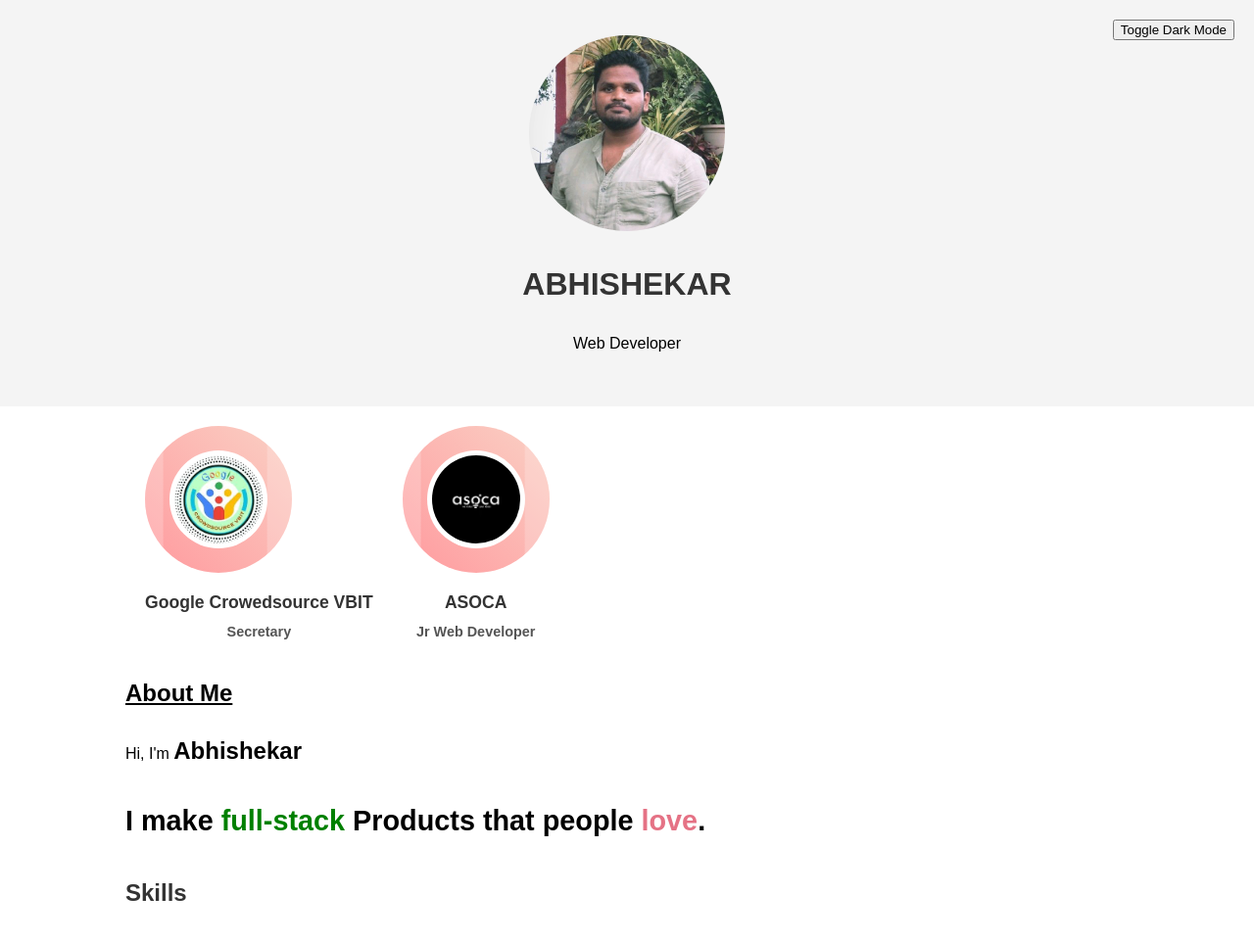
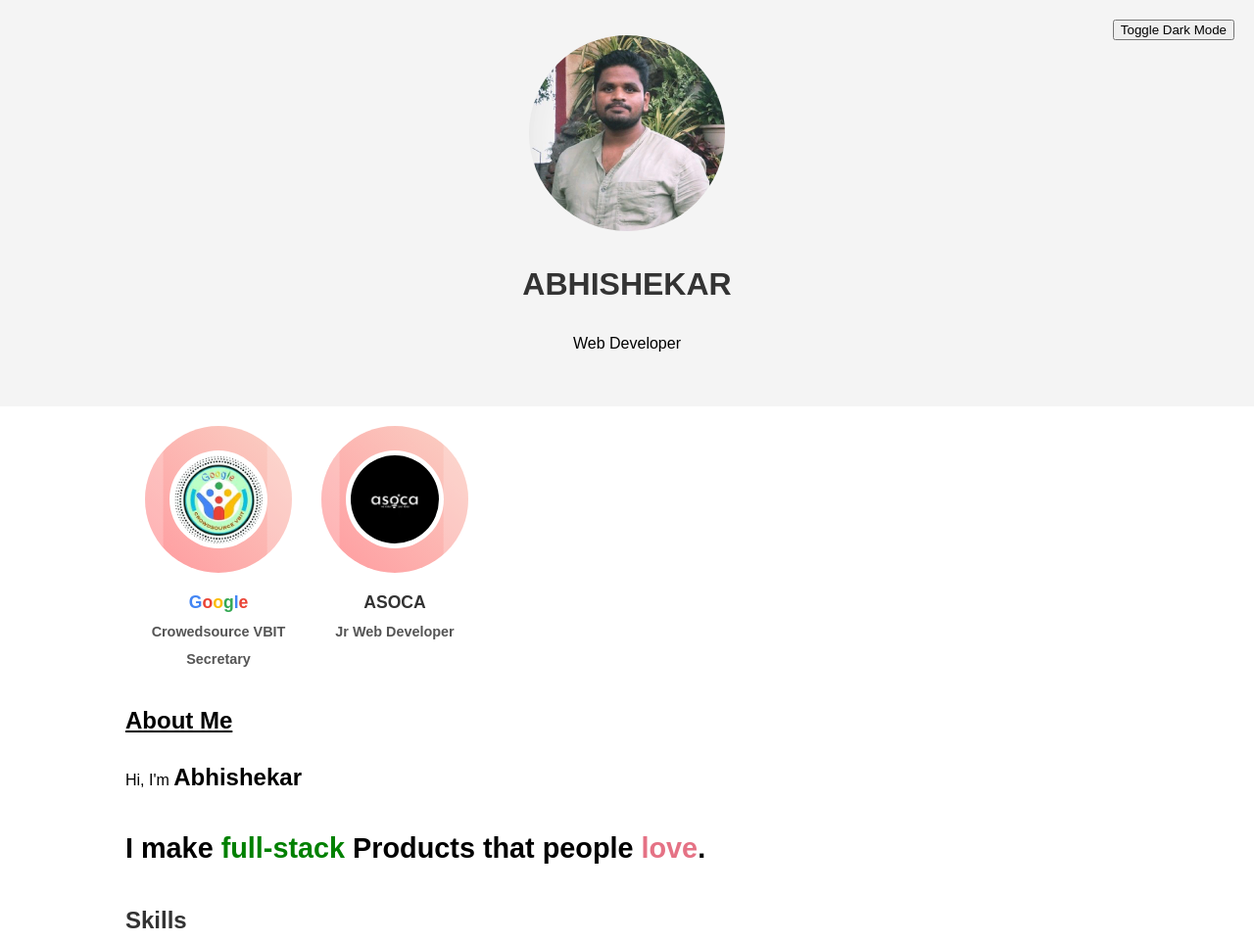
Before and after one commit to theabhishekar/FutureIntern_WD_02, a plain HTML site: page index.html in a window 1280 px wide. Shown: the top 962 px of the page at 98% size. Drawn offline with Linux system fonts and the light colour scheme; a web font is replaced by a local one.

Commit message:
Update index.html
The Google Text has been changed to the logo colors specifically and Font also been modified as (Product Sans )

```diff
--- a/index.html
+++ b/index.html
@@ -5,6 +5,10 @@
     <meta name="viewport" content="width=device-width, initial-scale=1.0">
     <title>My Personal Portfolio</title>
     <style>
+        @font-face {
+            font-family: 'Product Sans';
+            src: url('path/to/ProductSans-Regular.ttf') format('truetype'); /* Update the path */
+        }
         body {
             font-family: Arial, sans-serif;
             line-height: 1.6;
@@ -119,6 +123,20 @@
             background: #1e1e1e;
         }
         /* Add more dark mode styles as needed for other elements */
+
+        .google-logo {
+            display: inline-block;
+            font-weight: bold;
+            font-size: 1.1rem; /* Adjust size as needed */
+            font-family: 'Product Sans', sans-serif; /* Use Product Sans for Google text */
+        }
+
+        .google-logo:nth-child(1) { color: #4285F4; } /* Blue */
+        .google-logo:nth-child(2) { color: #EA4335; } /* Red */
+        .google-logo:nth-child(3) { color: #FBBC05; } /* Yellow */
+        .google-logo:nth-child(4) { color: #34A853; } /* Green */
+        .google-logo:nth-child(5) { color: #4285F4; } /* Blue */
+        .google-logo:nth-child(6) { color: #EA4335; } /* Red */
     </style>
 </head>
 <body>
@@ -148,7 +166,8 @@
                     <img src="Crowedsource VBIT.jpeg" alt="Crowedsource VBIT Logo" class="current-position-icon">
                 </section>
                 <div class="current-position-text">
-                    <h2>Google Crowedsource VBIT</h2>
+                    <h2 class="google-logo">G</h2><h2 class="google-logo">o</h2><h2 class="google-logo">o</h2><h2 class="google-logo">g</h2><h2 class="google-logo">l</h2><h2 class="google-logo">e</h2>
+                    <p>Crowedsource VBIT</p>
                     <p>Secretary</p>
                 </div>
             </div>
@@ -173,7 +192,6 @@
             <h2>Skills</h2>
             <div class="skills-container">
                 <ul class="skills-list">
-                    <li>NO-CODE Platforms</li>
                     <li>HTML5</li>
                     <li>CSS3</li>
                     <li>JavaScript</li>
```
